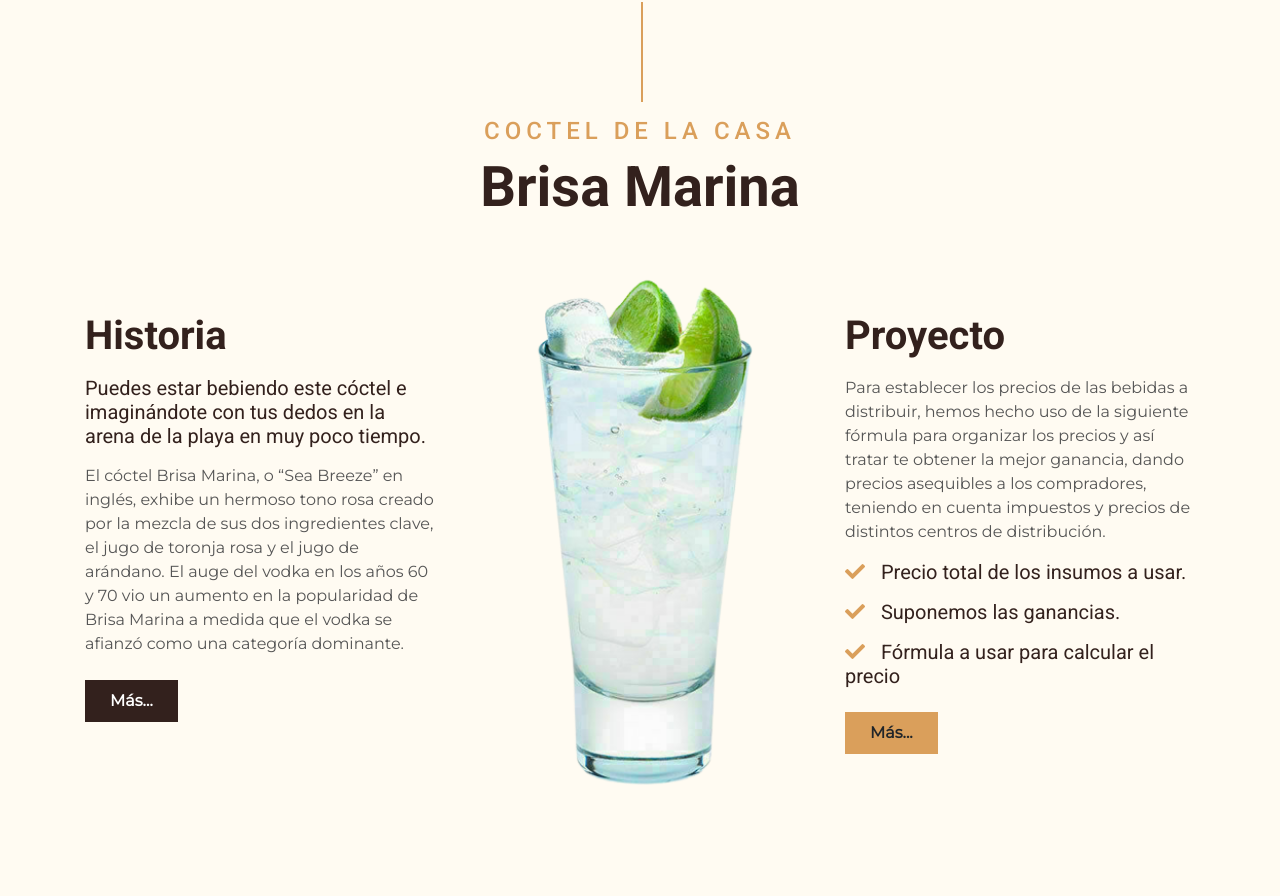
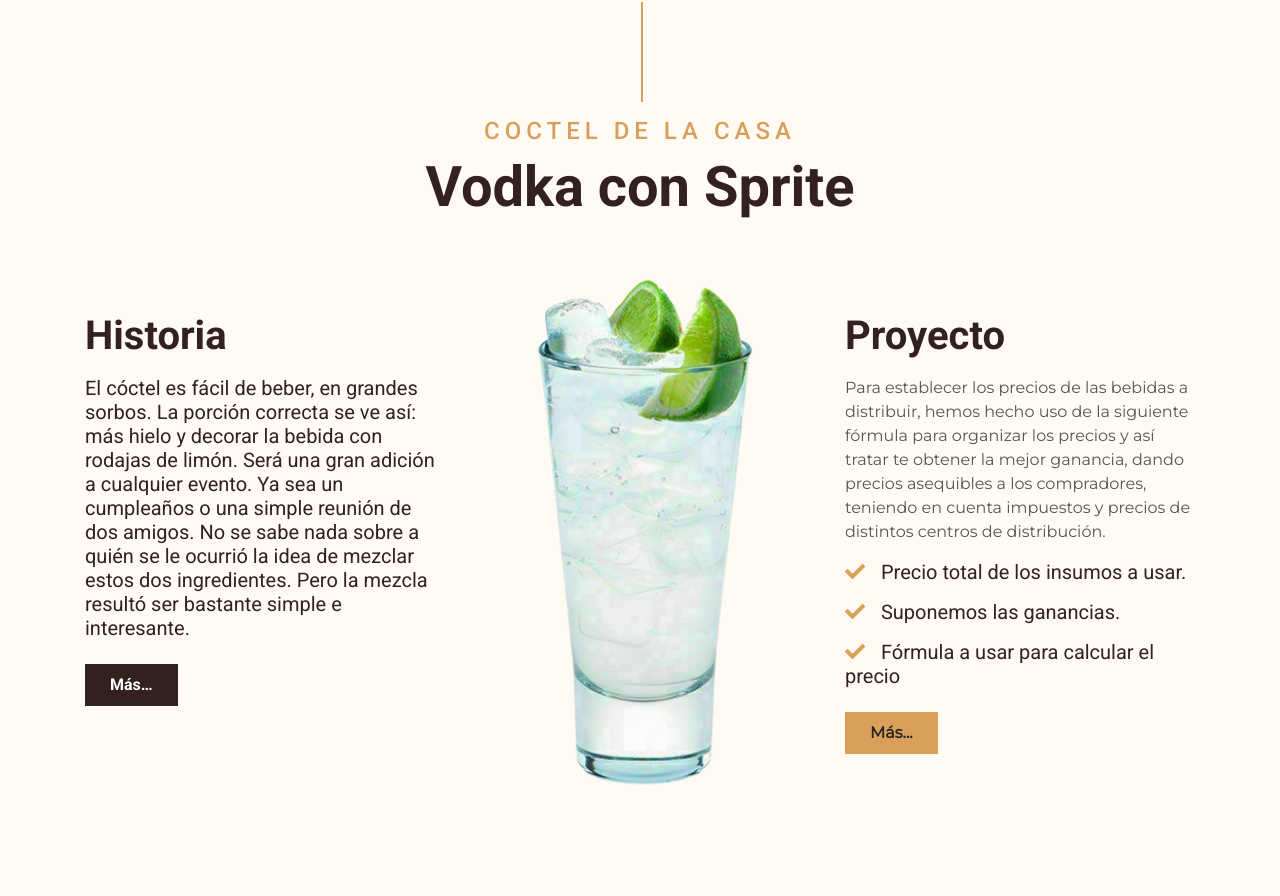
Before and after one commit to Yesenia71/cocteleria, a plain HTML site: page coffee-shop-html-template/index.html in a window 1280 px wide. Shown: the part 2501-3397 px from the top of the page. Drawn offline with nearby package versions, Linux system fonts and the light colour scheme.

Commit message:
nuevo coctel

```diff
--- a/coffee-shop-html-template/index.html
+++ b/coffee-shop-html-template/index.html
@@ -189,13 +189,12 @@
     <div class="container">
         <div class="section-title">
             <h4 class="text-primary text-uppercase" style="letter-spacing: 5px;">Coctel de la casa</h4>
-            <h1 class="display-4">Brisa Marina </h1>
+            <h1 class="display-4">Vodka con Sprite</h1>
         </div>
         <div class="row">
             <div class="col-lg-4 py-0 py-lg-5">
                 <h1 class="mb-3">Historia</h1>
-                <h5 class="mb-3">Puedes estar bebiendo este cóctel e imaginándote con tus dedos en la arena de la playa en muy poco tiempo.</h5>
-                <p>El cóctel Brisa Marina, o “Sea Breeze” en inglés, exhibe un hermoso tono rosa creado por la mezcla de sus dos ingredientes clave, el jugo de toronja rosa y el jugo de arándano. El auge del vodka en los años 60 y 70 vio un aumento en la popularidad de Brisa Marina a medida que el vodka se afianzó como una categoría dominante.</p>
+                <h5 class="mb-3">El cóctel es fácil de beber, en grandes sorbos. La porción correcta se ve así: más hielo y decorar la bebida con rodajas de limón. Será una gran adición a cualquier evento. Ya sea un cumpleaños o una simple reunión de dos amigos. No se sabe nada sobre a quién se le ocurrió la idea de mezclar estos dos ingredientes. Pero la mezcla resultó ser bastante simple e interesante.</p>
                 <a href="https://coctelia.com/brisa-marina/" class="btn btn-secondary font-weight-bold py-2 px-4 mt-2">Más…</a>
             </div>
             <div class="col-lg-4 py-5 py-lg-0" style="min-height: 500px;">
```
